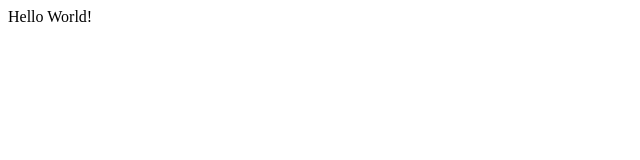
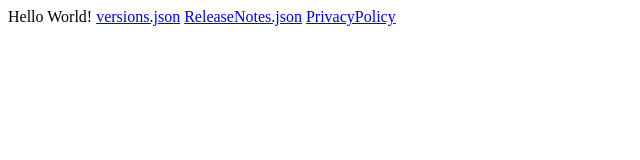
Before and after one commit to Gecko736/gecko736.github.io, a plain HTML site: page index.html in a window 1280 px wide. Shown: the whole page, without its empty margins (0-640 px from the left). Drawn offline with Linux system fonts and the light colour scheme.

Commit message:
added hyperlinks to index.html

```diff
--- a/index.html
+++ b/index.html
@@ -1 +1,5 @@
 Hello World!
+
+<a href="https://gecko736.github.io/FreeTune/versions.json">versions.json</a>
+<a href="https://gecko736.github.io/FreeTune/ReleaseNotes.json">ReleaseNotes.json</a>
+<a href="https://gecko736.github.io/FreeTune/PrivacyPolicy.html">PrivacyPolicy</a>
```
